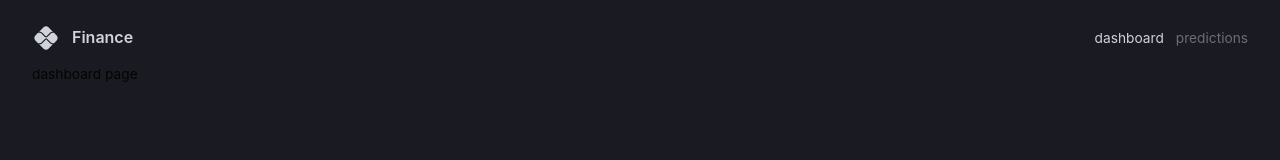
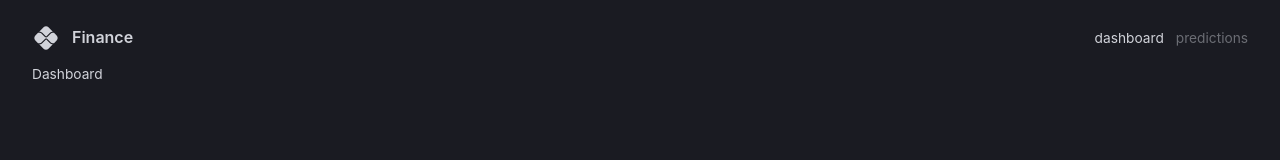
Before and after one commit to HW1337/finance-web-app, a React (Vite) app in the folder client/: page / in a window 1280 px wide. Shown: the top 160 px of the page. Built offline with nearby package versions, Linux system fonts and the light colour scheme; the HTML template or start-up script is replaced by a standard one.

Commit message:
added dashboard component

```diff
--- a/client/src/App.tsx
+++ b/client/src/App.tsx
@@ -5,6 +5,7 @@
 import { CssBaseline, ThemeProvider} from "@mui/material";
 import { BrowserRouter, Route, Routes } from "react-router-dom";
 import Navbar from "@/scenes/navbar";
+import Dashboard from "@/scenes/dashboard";
 
 function App() {
   const theme = useMemo(()=> createTheme(themeSettings), [])
@@ -16,7 +17,7 @@
         <Box width="100%" height="100%" padding="1rem 2rem 4rem 2rem">
           <Navbar />
           <Routes>
-            <Route path="/" element={<div>dashboard page</div>} />
+            <Route path="/" element={<Dashboard />} />
             <Route path="/predictions" element={<div>predictions page</div>} />
           </Routes>
         </Box>
--- /dev/null
+++ b/client/src/scenes/dashboard/index.tsx
@@ -0,0 +1,11 @@
+import React from 'react'
+import { Box, useTheme } from "@mui/material";
+
+type Props = {}
+
+const Dashboard = (props: Props) => {
+    const { palette } = useTheme();
+  return <Box color={palette.grey[300]}>Dashboard</Box>;
+};
+
+export default Dashboard;
```
